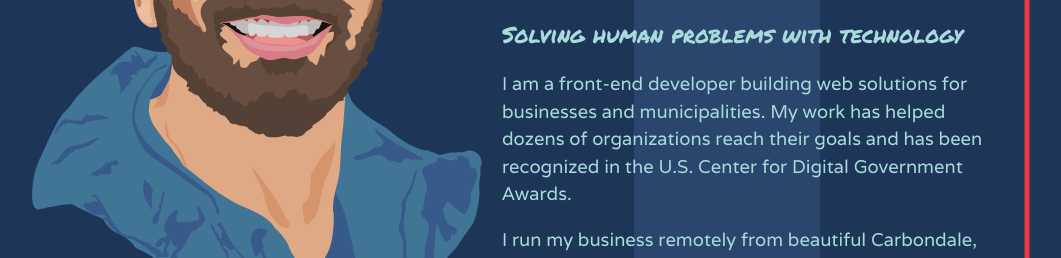
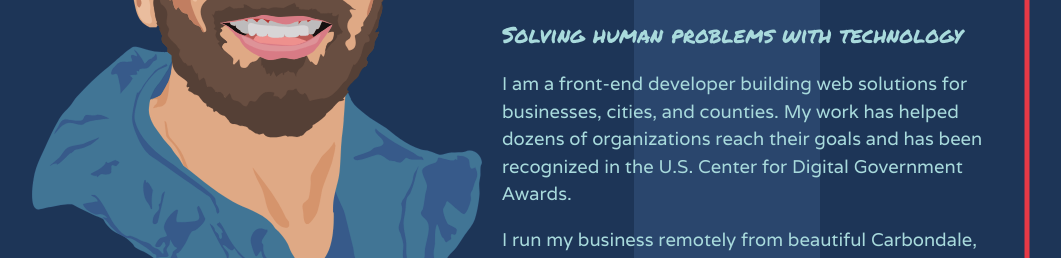
Before and after one commit to NickCalderone/developer-portfolio, a Nuxt app: page / in a window 1280 px wide. Shown: the part 2167-2425 px from the top of the page, without its empty margins (108-1169 px from the left). Built offline with nearby package versions, Linux system fonts and the light colour scheme.

Commit message:
updated text

```diff
--- a/components/About.vue
+++ b/components/About.vue
@@ -159,7 +159,7 @@ export default {
 			<p class="about-subheader-tag">Solving human problems with technology</p>
 			<br>
 			<p>
-				I am a front-end developer building web solutions for businesses and municipalities. My work has helped
+				I am a front-end developer building web solutions for businesses, cities, and counties. My work has helped
 				dozens of organizations reach their goals and has been recognized in the U.S. Center for Digital Government
 				Awards.
 			</p>
```
